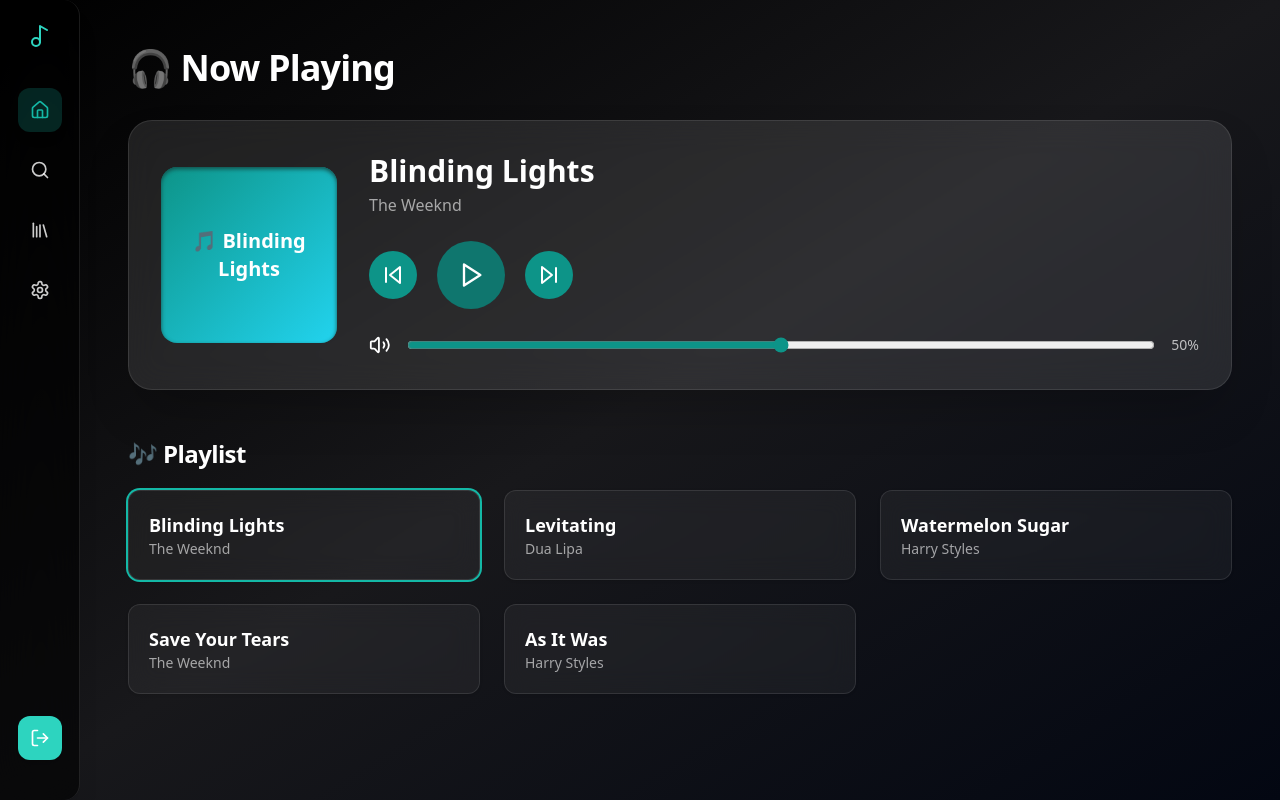
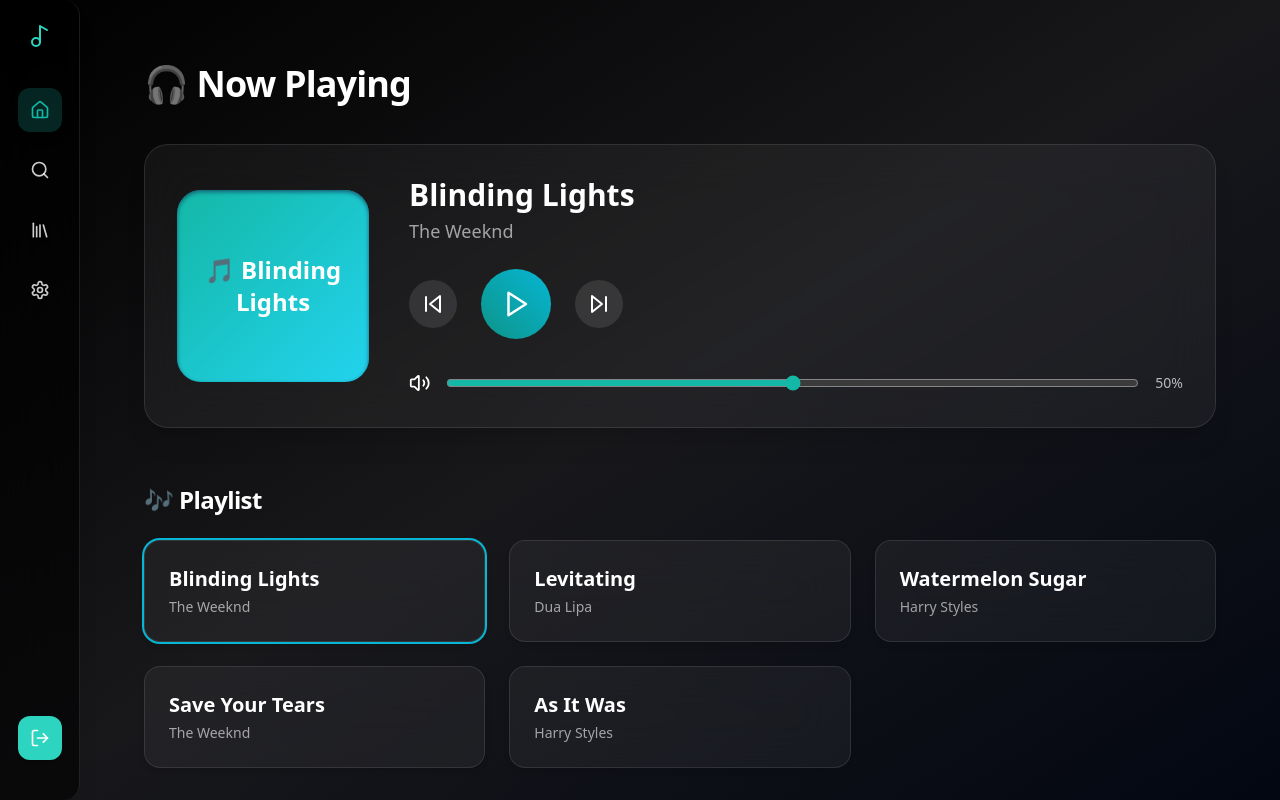
Before and after one commit to ssulochanaherath/web_frontend, a React (Vite) app: page /dashboard in a window 1280 px wide. Built offline with nearby package versions, Linux system fonts and the light colour scheme.

Commit message:
Update Dashboard.tsx

```diff
--- a/src/pages/Dashboard.tsx
+++ b/src/pages/Dashboard.tsx
@@ -29,16 +29,12 @@ function Dashboard() {
     };
 
     const handleNextTrack = () => {
-        setCurrentTrackIndex((prevIndex) =>
-            prevIndex === playlist.length - 1 ? 0 : prevIndex + 1
-        );
+        setCurrentTrackIndex((prev) => (prev === playlist.length - 1 ? 0 : prev + 1));
         setPlaying(true);
     };
 
     const handlePrevTrack = () => {
-        setCurrentTrackIndex((prevIndex) =>
-            prevIndex === 0 ? playlist.length - 1 : prevIndex - 1
-        );
+        setCurrentTrackIndex((prev) => (prev === 0 ? playlist.length - 1 : prev - 1));
         setPlaying(true);
     };
 
@@ -59,37 +55,37 @@ function Dashboard() {
             <Sidebar />
 
             {/* Main Content */}
-            <main className="flex-1 p-8 md:p-12">
-                <h2 className="text-4xl font-bold mb-8 tracking-tight">🎧 Now Playing</h2>
+            <main className="flex-1 p-6 md:p-10 lg:p-16">
+                <h2 className="text-4xl font-extrabold mb-10 tracking-tight">🎧 Now Playing</h2>
 
-                <div className="bg-white/10 backdrop-blur-lg border border-white/10 p-8 rounded-3xl shadow-2xl transition duration-300">
-                    <div className="flex flex-col md:flex-row items-center gap-8">
-                        <div className="w-44 h-44 bg-gradient-to-br from-teal-600 to-cyan-400 rounded-2xl flex justify-center items-center text-xl font-bold shadow-inner shadow-teal-900 text-center">
+                <div className="bg-white/5 backdrop-blur-xl border border-white/10 p-8 rounded-3xl shadow-xl transition-all duration-500 hover:shadow-2xl">
+                    <div className="flex flex-col md:flex-row items-center gap-10">
+                        <div className="w-48 h-48 bg-gradient-to-br from-teal-500 to-cyan-400 rounded-3xl flex items-center justify-center text-center text-2xl font-bold text-white shadow-inner shadow-cyan-800">
                             🎵 {currentTrack.title}
                         </div>
 
                         <div className="flex-1 w-full">
-                            <h3 className="text-3xl font-bold mb-1">{currentTrack.title}</h3>
-                            <p className="text-white/60 mb-6">{currentTrack.artist}</p>
+                            <h3 className="text-3xl font-semibold mb-1">{currentTrack.title}</h3>
+                            <p className="text-white/60 text-lg mb-6">{currentTrack.artist}</p>
 
-                            <div className="flex items-center gap-5 mb-6">
+                            <div className="flex items-center gap-6 mb-8">
                                 <button
                                     onClick={handlePrevTrack}
-                                    className="bg-teal-600 p-3 rounded-full hover:bg-teal-500 hover:scale-105 transition-all duration-200"
+                                    className="bg-white/10 p-3 rounded-full hover:bg-white/20 hover:scale-105 transition-all"
                                 >
                                     <SkipBack />
                                 </button>
 
                                 <button
                                     onClick={togglePlay}
-                                    className="bg-teal-700 p-5 rounded-full hover:bg-teal-600 hover:scale-110 transition-all duration-200"
+                                    className="bg-gradient-to-tr from-teal-600 to-cyan-500 p-5 rounded-full hover:scale-110 transition-transform"
                                 >
-                                    {playing ? <Pause size={28} /> : <Play size={28} />}
+                                    {playing ? <Pause size={30} /> : <Play size={30} />}
                                 </button>
 
                                 <button
                                     onClick={handleNextTrack}
-                                    className="bg-teal-600 p-3 rounded-full hover:bg-teal-500 hover:scale-105 transition-all duration-200"
+                                    className="bg-white/10 p-3 rounded-full hover:bg-white/20 hover:scale-105 transition-all"
                                 >
                                     <SkipForward />
                                 </button>
@@ -103,7 +99,7 @@ function Dashboard() {
                                     max="100"
                                     value={volume}
                                     onChange={handleVolumeChange}
-                                    className="w-full accent-teal-600 cursor-pointer"
+                                    className="w-full accent-teal-500 cursor-pointer"
                                 />
                                 <span className="text-sm text-white/70">{volume}%</span>
                             </div>
@@ -111,7 +107,7 @@ function Dashboard() {
                     </div>
                 </div>
 
-                <h3 className="text-2xl font-semibold mt-12 mb-5 tracking-tight">🎶 Playlist</h3>
+                <h3 className="text-2xl font-semibold mt-14 mb-6 tracking-tight">🎶 Playlist</h3>
                 <div className="grid grid-cols-1 sm:grid-cols-2 lg:grid-cols-3 gap-6">
                     {playlist.map((track, index) => {
                         const isCurrent = currentTrackIndex === index;
@@ -119,11 +115,11 @@ function Dashboard() {
                             <div
                                 key={index}
                                 onClick={() => handleTrackClick(track, index)}
-                                className={`p-5 rounded-xl border border-white/10 bg-white/5 backdrop-blur-md hover:bg-teal-700/30 hover:scale-[1.02] transition-all duration-200 cursor-pointer shadow ${
-                                    isCurrent ? 'ring-2 ring-teal-500' : ''
+                                className={`p-6 rounded-2xl border border-white/10 bg-white/5 backdrop-blur-xl hover:bg-white/10 hover:scale-[1.03] transition-all cursor-pointer shadow-md ${
+                                    isCurrent ? 'ring-2 ring-cyan-500 shadow-lg' : ''
                                 }`}
                             >
-                                <h4 className="text-lg font-semibold">{track.title}</h4>
+                                <h4 className="text-xl font-semibold mb-1">{track.title}</h4>
                                 <p className="text-sm text-white/60">{track.artist}</p>
                             </div>
                         );
```
